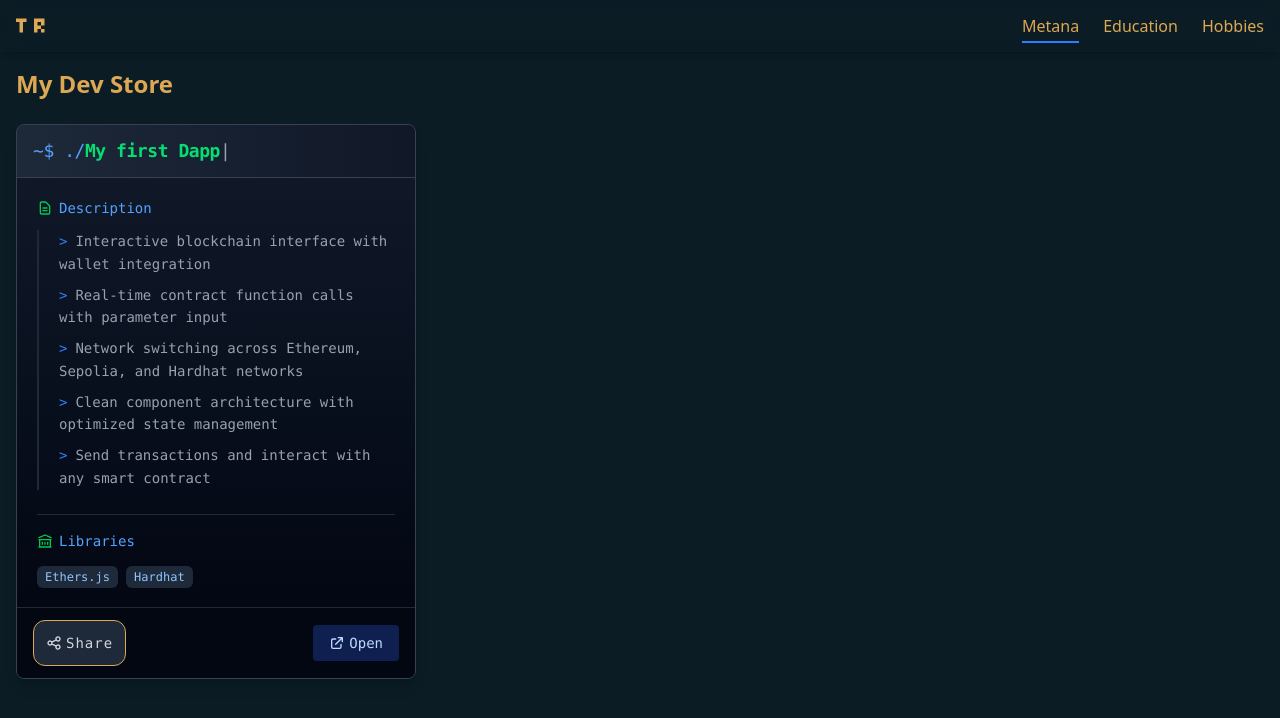
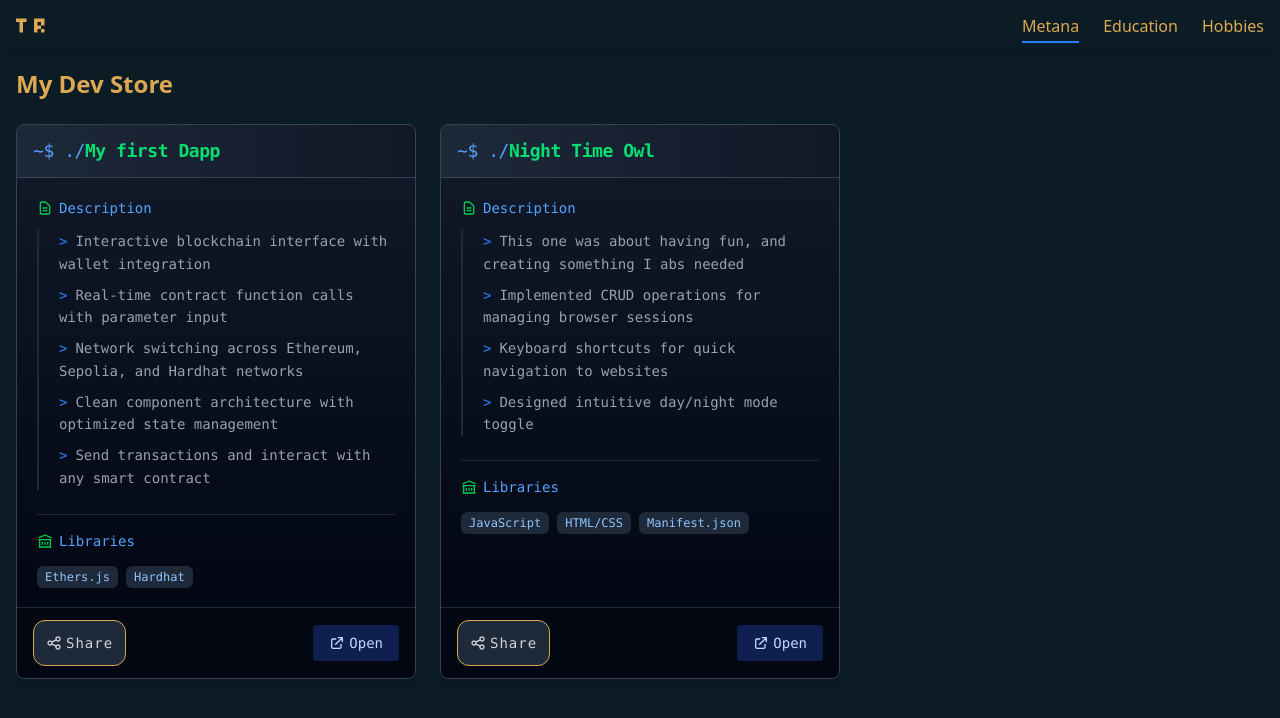
Before and after one commit to TitorRito/web, a Next.js app in the folder web-app/: page /metana in a window 1280 px wide. Shown: the top 718 px of the page. Built offline with nearby package versions, Linux system fonts and the light colour scheme.

Commit message:
dapp typing animation wait

```diff
--- a/web-app/src/app/metana/page.tsx
+++ b/web-app/src/app/metana/page.tsx
@@ -1,5 +1,6 @@
 import React from "react";
 import { DappCard } from "@/components/w3/DappCard";
+import { TypingAnimationProvider } from "@/components/TypingAnimationContext";
 
 export default function MetanaPage() {
   const projects = [
@@ -18,13 +19,28 @@ export default function MetanaPage() {
         "Hardhat",
       ]
     },
-    // Additional projects can be added here
+    {
+      title: "Night Time Owl",
+      link: "#", // Placeholder link until it's available on the store
+      objectives: [
+        "This one was about having fun, and creating something I abs needed",
+        "Implemented CRUD operations for managing browser sessions",
+        "Keyboard shortcuts for quick navigation to websites",
+        "Designed intuitive day/night mode toggle",
+      ],
+      stack: [
+        "JavaScript",
+        "HTML/CSS",
+        "Manifest.json",
+      ]
+    }
   ];
 
   return (
     <div className="p-4">
       <h1 className="text-2xl font-bold mb-6">My Dev Store</h1>
 
+      <TypingAnimationProvider>
         <div className="grid grid-cols-1 md:grid-cols-2 lg:grid-cols-3 gap-6">
           {projects.map((project, index) => (
             <DappCard
@@ -33,9 +49,11 @@ export default function MetanaPage() {
               link={project.link}
               objectives={project.objectives}
               stack={project.stack}
+              index={index} // Pass index instead of delay
             />
           ))}
         </div>
+      </TypingAnimationProvider>
     </div>
   );
 }
--- a/web-app/src/components/ShareComponent.tsx
+++ b/web-app/src/components/ShareComponent.tsx
@@ -1,6 +1,6 @@
 'use client';
 
-import React, { useState } from 'react';
+import React, { useState, useEffect, useRef } from 'react';
 
 interface ShareComponentProps {
   url: string;
@@ -10,6 +10,26 @@ interface ShareComponentProps {
 export const ShareComponent: React.FC<ShareComponentProps> = ({ url, title }) => {
   const [isShareMenuOpen, setIsShareMenuOpen] = useState(false);
   const [copySuccess, setCopySuccess] = useState(false);
+  const menuRef = useRef<HTMLDivElement>(null);
+
+  // Handle clicks outside the share menu to close it
+  useEffect(() => {
+    function handleClickOutside(event: MouseEvent) {
+      if (menuRef.current && !menuRef.current.contains(event.target as Node)) {
+        setIsShareMenuOpen(false);
+      }
+    }
+
+    // Add event listener when menu is open
+    if (isShareMenuOpen) {
+      document.addEventListener('mousedown', handleClickOutside);
+    }
+
+    // Clean up the event listener
+    return () => {
+      document.removeEventListener('mousedown', handleClickOutside);
+    };
+  }, [isShareMenuOpen]);
 
   const handleShare = async () => {
     if (navigator.share) {
@@ -20,7 +40,10 @@ export const ShareComponent: React.FC<ShareComponentProps> = ({ url, title }) =>
           url: url,
         });
       } catch (error) {
-        console.error('Error sharing:', error);
+        // Don't log the error to console when user cancels the share dialog
+        if ((error as Error).name !== 'AbortError') {
+          console.error('Error sharing:', error);
+        }
       }
     } else {
       // Fallback to toggle share menu with copy option
@@ -36,7 +59,7 @@ export const ShareComponent: React.FC<ShareComponentProps> = ({ url, title }) =>
   };
 
   return (
-    <div className="relative">
+    <div className="relative" ref={menuRef}>
       <button
         onClick={handleShare}
         className="
--- /dev/null
+++ b/web-app/src/components/TypingAnimationContext.tsx
@@ -0,0 +1,55 @@
+'use client';
+
+import React, { createContext, useState, useContext, useCallback } from 'react';
+
+interface TypingAnimationContextType {
+  registerCard: (index: number, callback: () => void) => void;
+  signalCompletion: (index: number) => void;
+  currentIndex: number;
+}
+
+const TypingAnimationContext = createContext<TypingAnimationContextType | undefined>(undefined);
+
+export const TypingAnimationProvider: React.FC<{children: React.ReactNode}> = ({ children }) => {
+  const [currentIndex, setCurrentIndex] = useState(0);
+  const [callbacks, setCallbacks] = useState<Record<number, () => void>>({});
+
+  const registerCard = useCallback((index: number, callback: () => void) => {
+    setCallbacks(prev => ({...prev, [index]: callback}));
+    // If this is the first card (index 0), start typing immediately
+    if (index === 0) {
+      callback();
+    }
+  }, []);
+
+  const signalCompletion = useCallback((index: number) => {
+    // When a card finishes typing, increment the current index
+    const nextIndex = index + 1;
+    setCurrentIndex(nextIndex);
+
+    // Trigger the next card to start typing
+    if (callbacks[nextIndex]) {
+      callbacks[nextIndex]();
+    }
+  }, [callbacks]);
+
+  const value = {
+    registerCard,
+    signalCompletion,
+    currentIndex
+  };
+
+  return (
+    <TypingAnimationContext.Provider value={value}>
+      {children}
+    </TypingAnimationContext.Provider>
+  );
+};
+
+export const useTypingAnimation = () => {
+  const context = useContext(TypingAnimationContext);
+  if (context === undefined) {
+    throw new Error('useTypingAnimation must be used within a TypingAnimationProvider');
+  }
+  return context;
+};
--- a/web-app/src/components/w3/DappCard.tsx
+++ b/web-app/src/components/w3/DappCard.tsx
@@ -1,48 +1,71 @@
 'use client';
 
 import Link from "next/link";
-import React, { useState, useEffect } from "react";
+import React, { useState, useEffect, useCallback } from "react";
 import { ShareComponent } from "../ShareComponent";
+import { useTypingAnimation } from "../TypingAnimationContext";
+import { usePathname } from "next/navigation";
 
 interface DappCardProps {
     title: string;
     link: string;
     objectives: string[];
     stack?: string[];
+    index: number;
 }
 
-export const DappCard: React.FC<DappCardProps> = ({ title, link, objectives, stack }) => {
+export const DappCard: React.FC<DappCardProps> = ({ title, link, objectives, stack, index }) => {
     const [isHovered, setIsHovered] = useState(false);
     const [typedTitle, setTypedTitle] = useState('');
     const [showCursor, setShowCursor] = useState(true);
+    const [isTyping, setIsTyping] = useState(false);
+    const [isComplete, setIsComplete] = useState(false);
+    const [shareUrl, setShareUrl] = useState('');
+    const { registerCard, signalCompletion } = useTypingAnimation();
+    const pathname = usePathname();
+
+    // Set up the share URL once the component is mounted on the client
+    useEffect(() => {
+        // Only access window after component is mounted
+        setShareUrl(`${window.location.origin}/${link}`);
+    }, [link]);
 
     // Typing animation effect
+    const startTyping = useCallback(() => {
+        setIsTyping(true);
+    }, []);
+
+    // Register this card with the context when mounted
     useEffect(() => {
+        registerCard(index, startTyping);
+    }, [index, registerCard, startTyping]);
+
+    useEffect(() => {
+        if (!isTyping) return;
+
         let currentIndex = 0;
         let timer: NodeJS.Timeout;
 
-        // Only start the animation when component mounts
         const typingAnimation = () => {
             if (currentIndex <= title.length) {
                 setTypedTitle(title.substring(0, currentIndex));
                 currentIndex++;
                 timer = setTimeout(typingAnimation, 100); // Speed of typing
             } else {
-                // Once typing is done, toggle cursor blink
-                const cursorTimer = setInterval(() => {
-                    setShowCursor(prev => !prev);
-                }, 600);
-                return () => clearInterval(cursorTimer);
+                // When typing is complete, hide cursor and signal completion
+                setShowCursor(false);
+                setIsComplete(true);
+                signalCompletion(index);
             }
         };
 
         typingAnimation();
         return () => clearTimeout(timer);
-    }, [title]);
+    }, [isTyping, title, index, signalCompletion]);
 
     return (
         <div
-            className="bg-gray-900 rounded-lg shadow-lg overflow-hidden border border-gray-700 hover:border-blue-500 transition-all duration-300 transform hover:-translate-y-1 group"
+            className="bg-gray-900 rounded-lg shadow-lg overflow-hidden border border-gray-700 hover:border-blue-500 transition-all duration-300 transform hover:-translate-y-1 group flex flex-col h-full"
             onMouseEnter={() => setIsHovered(true)}
             onMouseLeave={() => setIsHovered(false)}
         >
@@ -51,11 +74,13 @@ export const DappCard: React.FC<DappCardProps> = ({ title, link, objectives, sta
                 <h2 className="text-lg font-mono text-blue-400 tracking-tight">
                     ~$ ./
                     <span className="text-green-400 font-bold">{typedTitle}</span>
-                    <span className={`text-gray-400 ${showCursor ? 'opacity-100' : 'opacity-0'}`}>|</span>
+                    {!isComplete &&
+                        <span className={`text-gray-400 ${showCursor ? 'opacity-100' : 'opacity-0'}`}>|</span>
+                    }
                 </h2>
             </div>
 
-            <div className="p-5 bg-gradient-to-b from-gray-900 to-gray-950">
+            <div className="p-5 bg-gradient-to-b from-gray-900 to-gray-950 flex-grow">
                 {/* Description section */}
                 <div className="space-y-3 mb-4">
                     <h3 className="text-gray-400 text-sm font-mono flex items-center">
@@ -115,7 +140,7 @@ export const DappCard: React.FC<DappCardProps> = ({ title, link, objectives, sta
             </div>
 
             <div className="bg-gray-950 px-4 py-3 flex justify-between items-center border-t border-gray-800 group-hover:border-blue-900/40 transition-colors">
-                <ShareComponent url={`${window.location.origin}/${link}`} title={title} />
+                {shareUrl && <ShareComponent url={shareUrl} title={title} />}
 
                 <Link
                     href={link}
```
Lines whose indentation alone changed are shown as unchanged.
